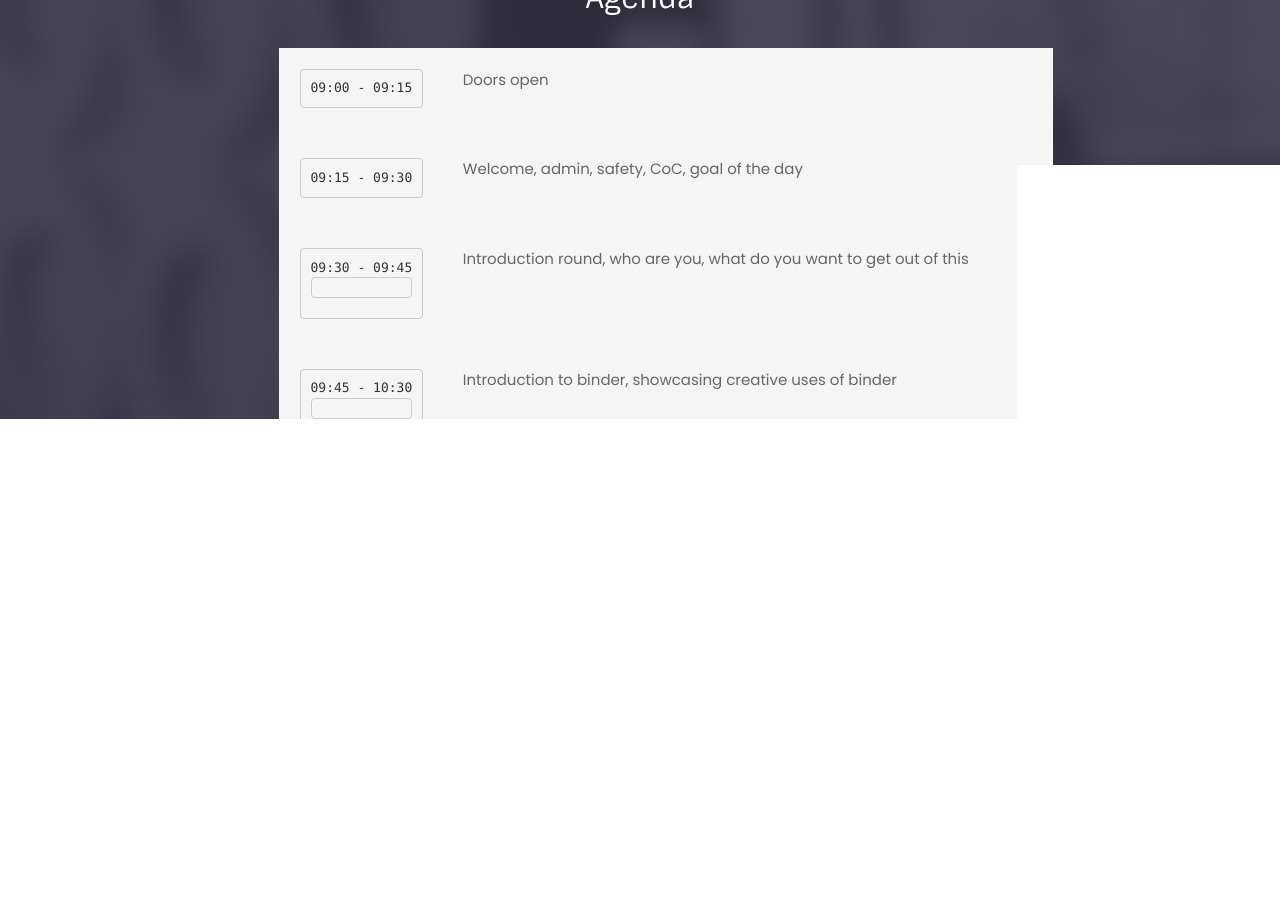
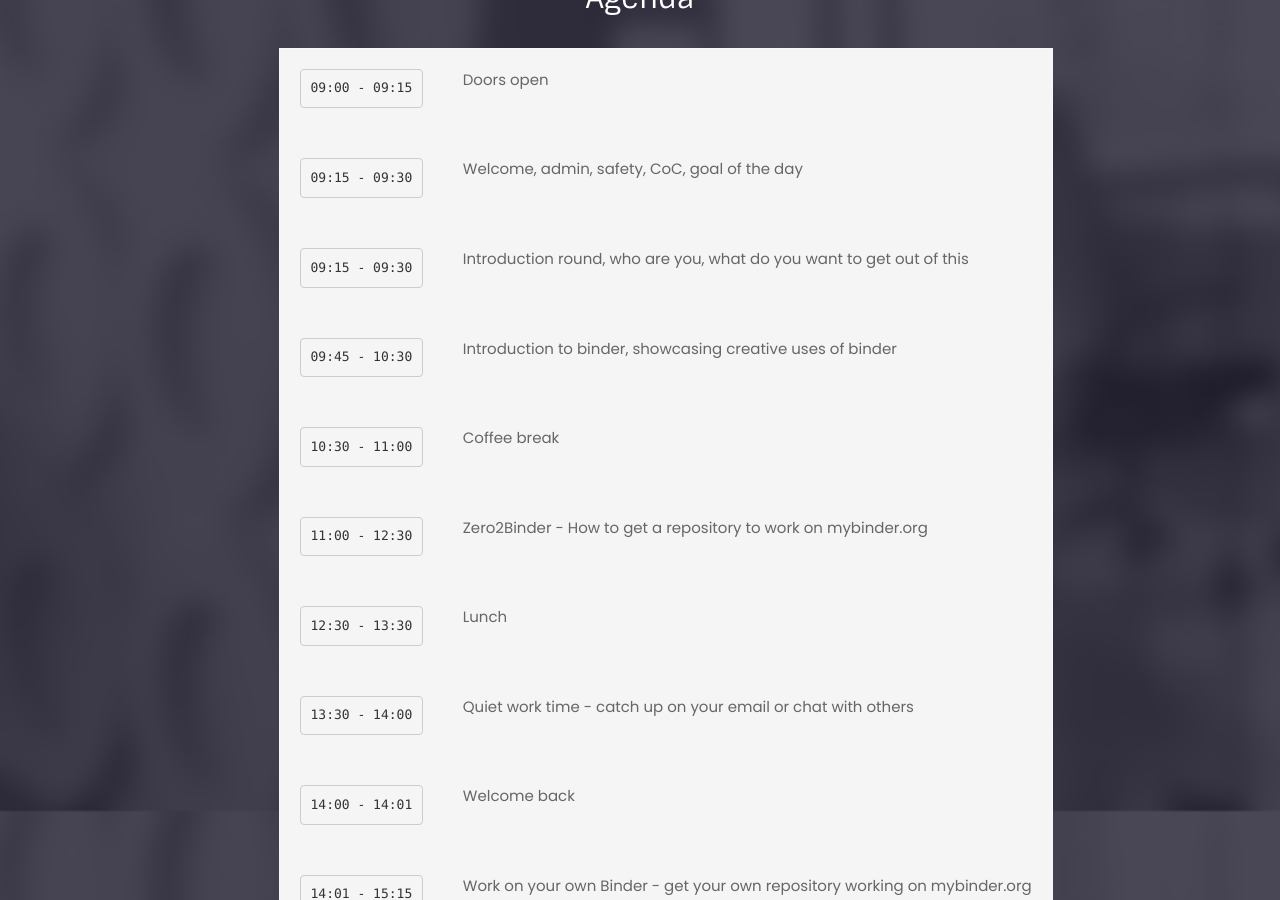
Before and after one commit to Build-a-binder/build-a-binder.github.io, a Jekyll site: the page built from index.html, in a window 1280 px wide and 900 px high, scrolled down 2777 px. Built offline with Jekyll 4.4.1, drawn with Linux system fonts in a browser that asks for light colours; nearby versions of some CDN libraries; some web fonts are replaced.

Commit message:
Fix <pre> tags

```diff
--- a/index.html
+++ b/index.html
@@ -78,19 +78,6 @@
   </div>
 </section>
 
-<!-- <section id="feature">
-<div class="container">
-  <div class="row">
-    <div class="col-md-6 col-md-offset-6">
-      <h2>WE BELIEVE IN GREAT IDEAS</h2>
-      <p>Maecenas faucibus mollis interdum. Morbi leo risus, porta ac consectetur ac, vestibulum at eros. Fusce dapibus, tellus ac cursus commodo, tortor mauris condimentum nibh, ut fermentum massa justo sit amet risus.</p>
-      <p>Maecenas faucibus mollis interdum. Morbi leo risus, porta ac consectetur ac, vestibulum at eros. Fusce dapibus, tellus ac cursus commodo, tortor mauris condimentum nibh, ut fermentum massa justo sit amet risus.</p>
-      <p>Maecenas faucibus mollis interdum. Morbi leo risus, porta ac consectetur ac, vestibulum at eros. Fusce dapibus, tellus ac cursus commodo, tortor mauris condimentum nibh, ut fermentum massa justo sit amet risus.</p>
-      <a href="#" class="btn btn-view-works">View Works</a>
-    </div>
-  </div>
-</div>
-</section> -->
 
 <!-- Locations Start -->
 <section id="service">
@@ -166,55 +153,55 @@
           <td>Welcome, admin, safety, CoC, goal of the day</td>
         </tr>
         <tr>
-          <td><pre>09:30 - 09:45<pre></td>
+          <td><pre>09:15 - 09:30</pre></td>
           <td>Introduction round, who are you, what do you want to get out of this</td>
         </tr>
         <tr>
-          <td><pre>09:45 - 10:30<pre></td>
+          <td><pre>09:45 - 10:30</pre></td>
           <td>Introduction to binder, showcasing creative uses of binder</td>
         </tr>
         <tr>
-          <td><pre>10:30 - 11:00<pre></td>
+          <td><pre>10:30 - 11:00</pre></td>
           <td>Coffee break</td>
         </tr>
         <tr>
-          <td><pre>11:00 - 12:30<pre></td>
+          <td><pre>11:00 - 12:30</pre></td>
           <td>Zero2Binder - How to get a repository to work on mybinder.org</td>
         </tr>
         <tr>
-          <td><pre>12:30 - 13:30<pre></td>
+          <td><pre>12:30 - 13:30</pre></td>
           <td>Lunch </td>
         </tr>
         <tr>
-          <td><pre>13:30 - 14:00<pre></td>
+          <td><pre>13:30 - 14:00</pre></td>
           <td>Quiet work time - catch up on your email or chat with others</td>
         </tr>
         <tr>
-          <td><pre>14:00 - 14:01<pre></td>
+          <td><pre>14:00 - 14:01</pre></td>
           <td>Welcome back</td>
         </tr>
         <tr>
-          <td><pre>14:01 - 15:15<pre></td>
+          <td><pre>14:01 - 15:15</pre></td>
           <td>Work on your own Binder - get your own repository working on mybinder.org</td>
         </tr>
         <tr>
-          <td><pre>15:15 - 15:45<pre></td>
+          <td><pre>15:15 - 15:45</pre></td>
           <td>Coffee break</td>
         </tr>
         <tr>
-          <td><pre>15:45 - 16:45<pre></td>
+          <td><pre>15:45 - 16:45</pre></td>
           <td>TBD</td>
         </tr>
         <tr>
-          <td><pre>16:45 - 17:15<pre></td>
+          <td><pre>16:45 - 17:15</pre></td>
           <td>Cool things from today, show and tell what you worked on</td>
         </tr>
         <tr>
-          <td><pre>17:15 - 17:30<pre></td>
+          <td><pre>17:15 - 17:30</pre></td>
           <td>Wrap up, where to next?</td>
         </tr>
         <tr>
-          <td><pre>17:30        <pre></td>
+          <td><pre>17:30        </pre></td>
           <td>Hang out if you want to.</td>
         </tr>
       </tbody>
```
